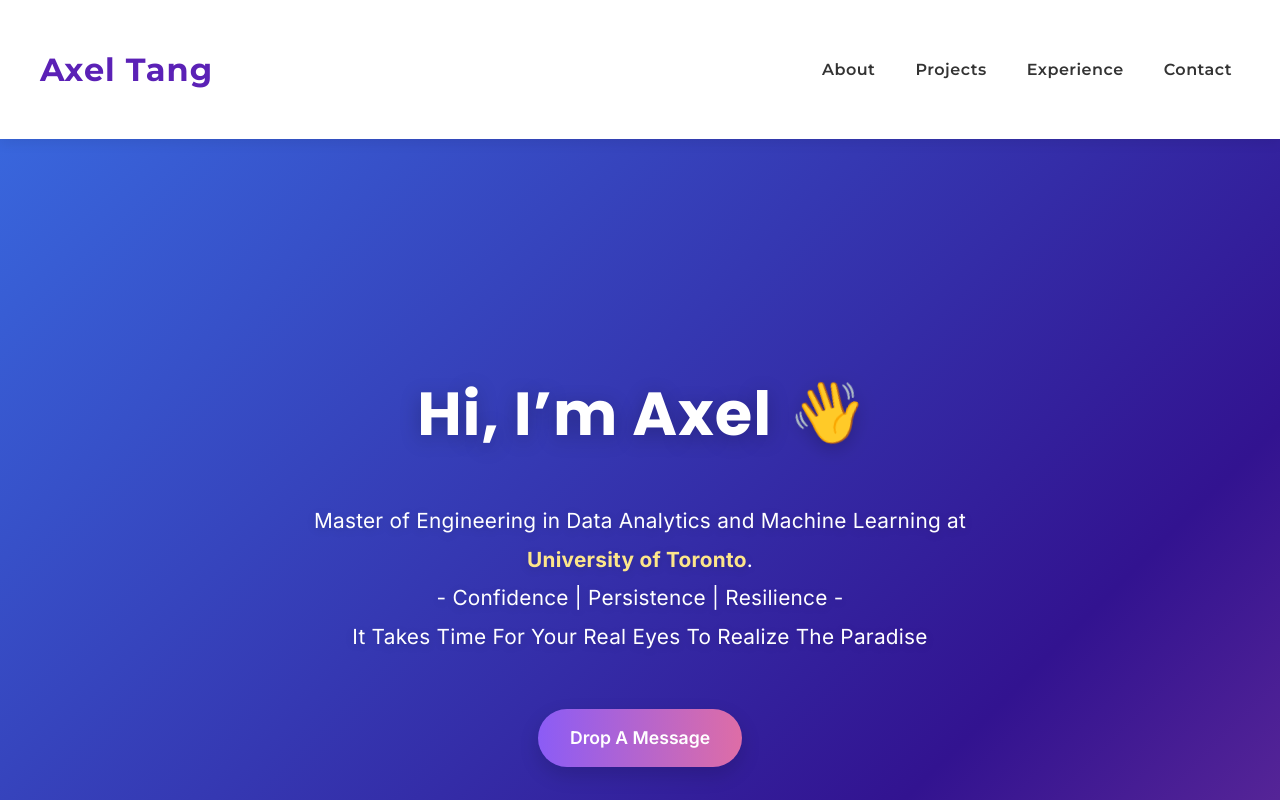
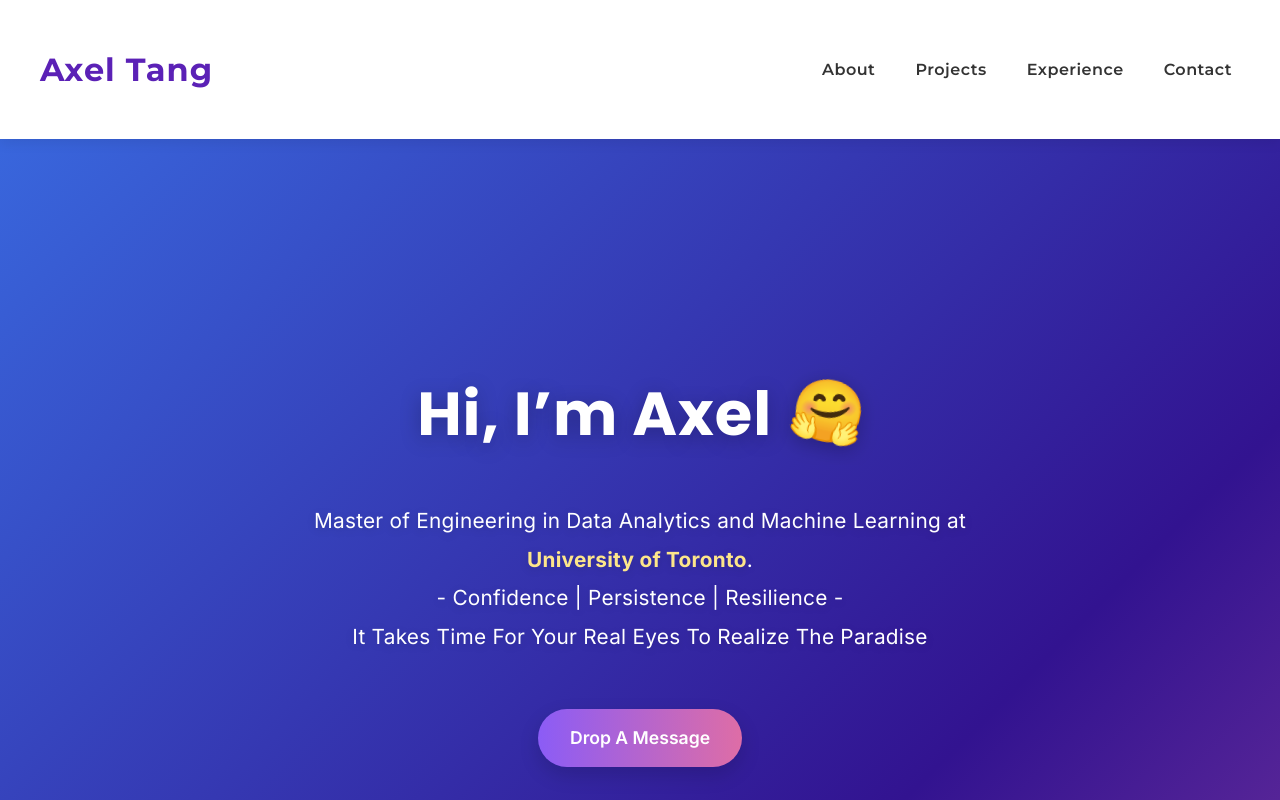
Before and after one commit to AxelTWC/axeltwc.github.io, a React (Create React App) app in the folder my-app/: page / in a window 1280 px wide. Shown: the top 800 px of the page. Built offline with nearby package versions, Linux system fonts and the light colour scheme.

Commit message:
Update Emoji

```diff
--- a/my-app/src/App.js
+++ b/my-app/src/App.js
@@ -42,7 +42,7 @@ export default function App() {
 
       {/* Hero Section */}
       <section className="hero">
-        <h2 className="hero-title">Hi, I’m Axel <span className="wave">👋</span></h2>
+        <h2 className="hero-title">Hi, I’m Axel <span className="wave">🤗</span></h2>
         <p className="hero-text slide-up">
           Master of Engineering in Data Analytics and Machine Learning at <span className="highlight">University of Toronto</span>.
           <br></br>
```
